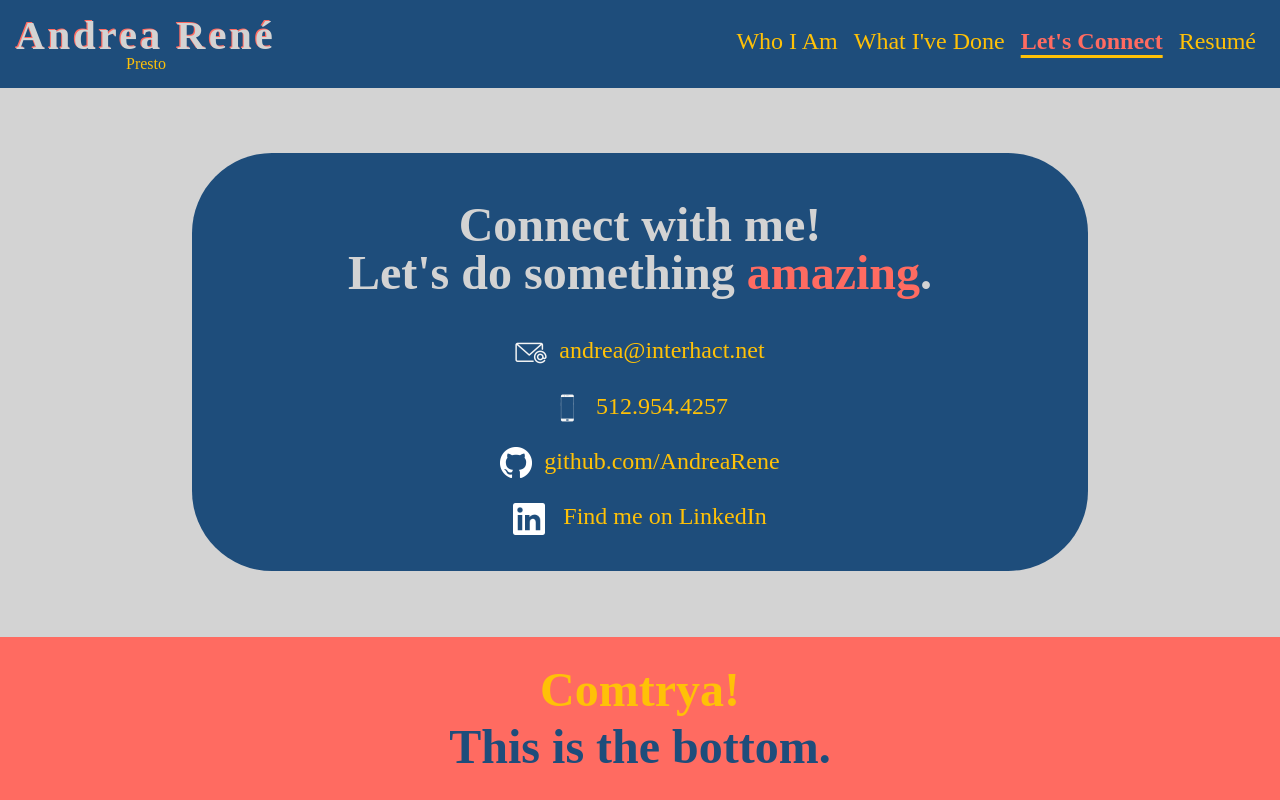
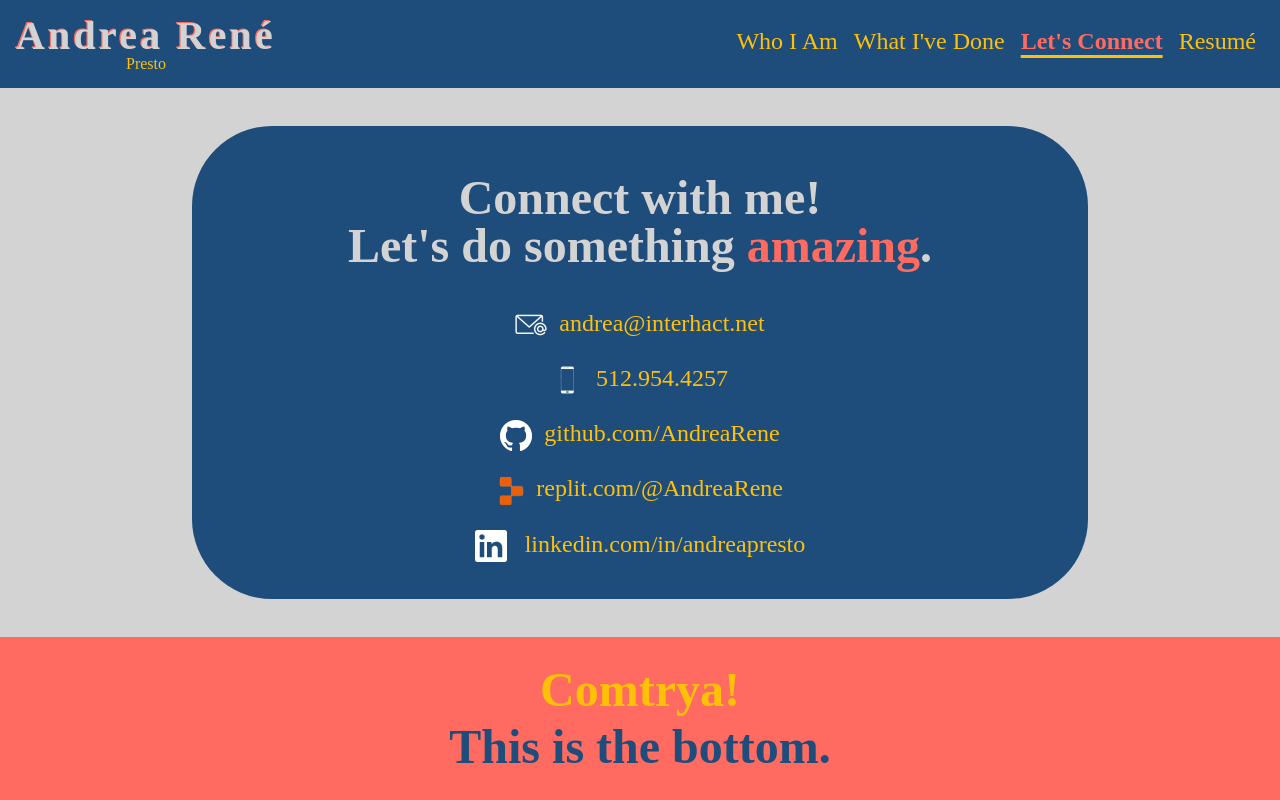
Before and after one commit to AndreaRene/AndreaRene, a React (Create React App) app: page / in a window 1280 px wide. Both pictures are taken after a click on the item "Let's Connect". Built offline with nearby package versions, Linux system fonts and the light colour scheme.

Commit message:
added replit info to contact page

```diff
--- a/src/components/Contact.js
+++ b/src/components/Contact.js
@@ -1,6 +1,7 @@
 import mailIcon from '../assets/email.png';
 import phone from '../assets/cell.png';
 import github from '../assets/github.png';
+import replit from '../assets/replit.png';
 import linkedIn from '../assets/linkedin.png'
 import './Contact.css';
 //TODO: change color of contact link icons
@@ -21,11 +22,15 @@ const Contact = () => {
                             src={github} className="contactIcon" alt="github icon"/><span
                             className="hidden">
                             github.com/AndreaRene</span></a></li>
+                <li className="contactLink"><a href="https://replit.com/@AndreaRene" target="_" className="contactClick"><img
+                            src={replit} className="contactIcon" alt="replit icon" /><span
+                            className="hidden">
+                            replit.com/@AndreaRene</span></a></li>
                 <li className="contactLink">
                     <a href="https://www.linkedin.com/in/andreapresto/" target="_"
                         className="contactClick"><img src={linkedIn} className="contactIcon"
                         alt="linkedin icon" />
-                    <span className="hidden"> Find me on LinkedIn</span></a></li>
+                    <span className="hidden"> linkedin.com/in/andreapresto</span></a></li>
             </ul>
         </section>
     )
```
Also changed, not shown: src/assets/replit.png (added).
